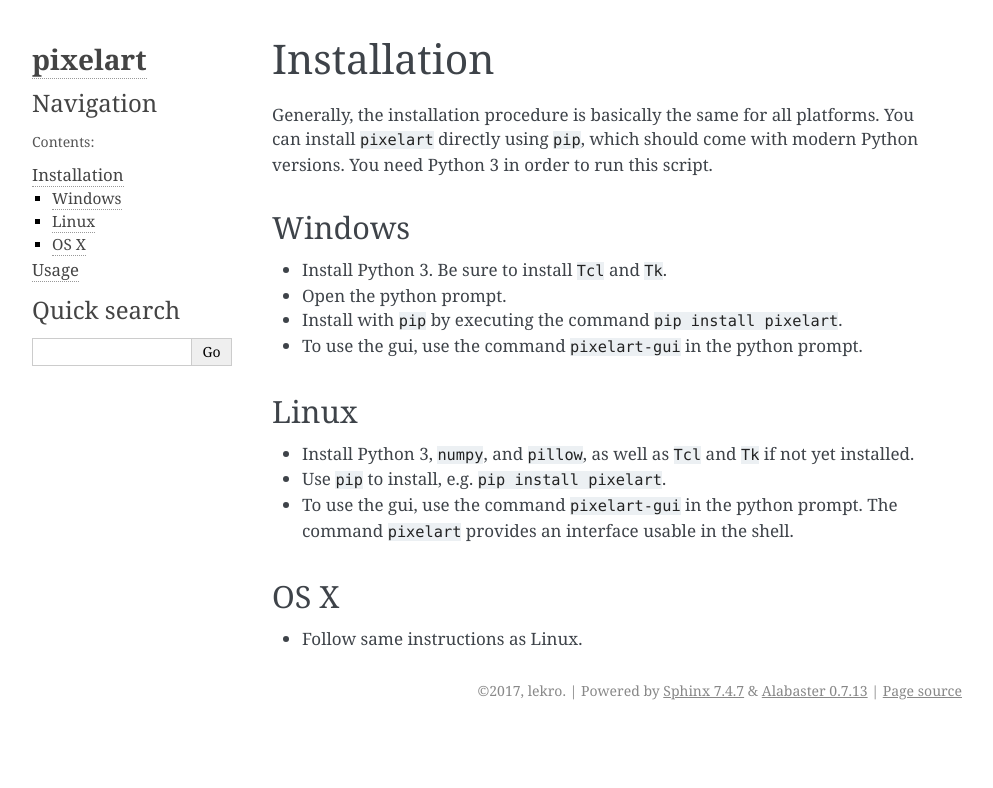
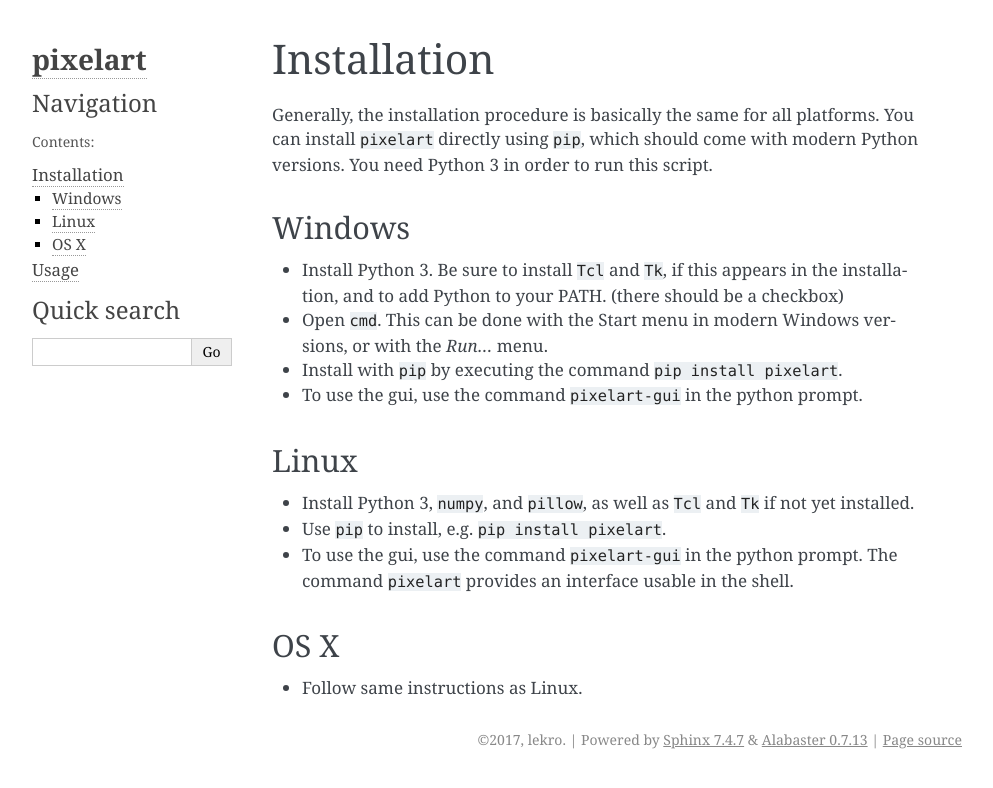
Before and after one commit to lekro/pixelart, a Sphinx documentation site: the page built from docs/installation.rst, in a window 1280 px wide. Shown: the top 788 px of the page, without its empty margins (148-1141 px from the left). Built offline with Sphinx 7.4.7, drawn with Linux system fonts in a browser that asks for light colours.

Commit message:
Windows users need to add Python to their path in order to easily use pip

```diff
--- a/docs/installation.rst
+++ b/docs/installation.rst
@@ -12,8 +12,11 @@
 Windows
 -------
 
-- Install Python 3. Be sure to install ``Tcl`` and ``Tk``.
-- Open the python prompt.
+- Install Python 3. Be sure to install ``Tcl`` and ``Tk``,
+  if this appears in the installation, and to add Python
+  to your PATH. (there should be a checkbox)
+- Open ``cmd``. This can be done with the Start menu in
+  modern Windows versions, or with the *Run...* menu.
 - Install with ``pip`` by executing the command
   ``pip install pixelart``.
 - To use the gui, use the command ``pixelart-gui`` in the
```
